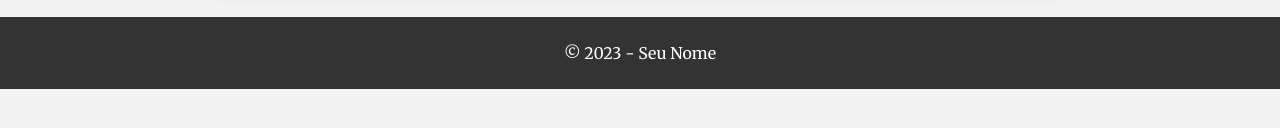
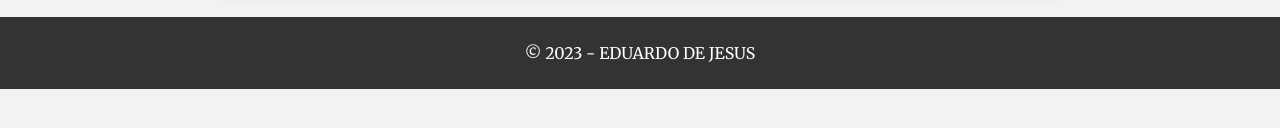
Before and after one commit to Mhugetsu/ODS72.00, a plain HTML site: page form_submissions.html in a window 1280 px wide. Shown: the part 642-770 px from the top of the page. Drawn offline with Linux system fonts and the light colour scheme.

Commit message:
Update form_submissions.html

```diff
--- a/form_submissions.html
+++ b/form_submissions.html
@@ -46,7 +46,7 @@
     </main>
 
     <footer>
-        <p>&copy; 2023 - Seu Nome</p>
+        <p>&copy; 2023 - EDUARDO DE JESUS</p>
     </footer>
 
 
```
